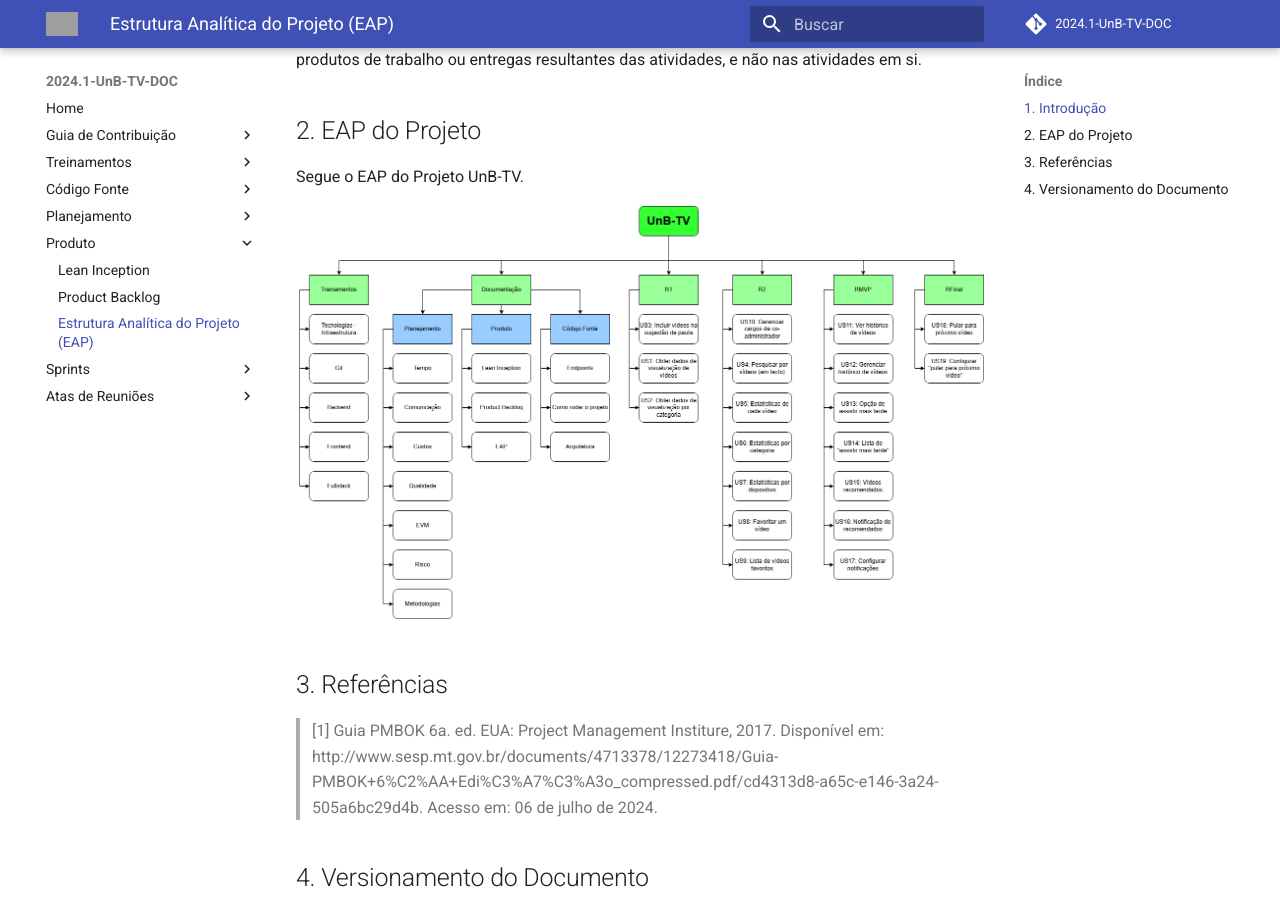
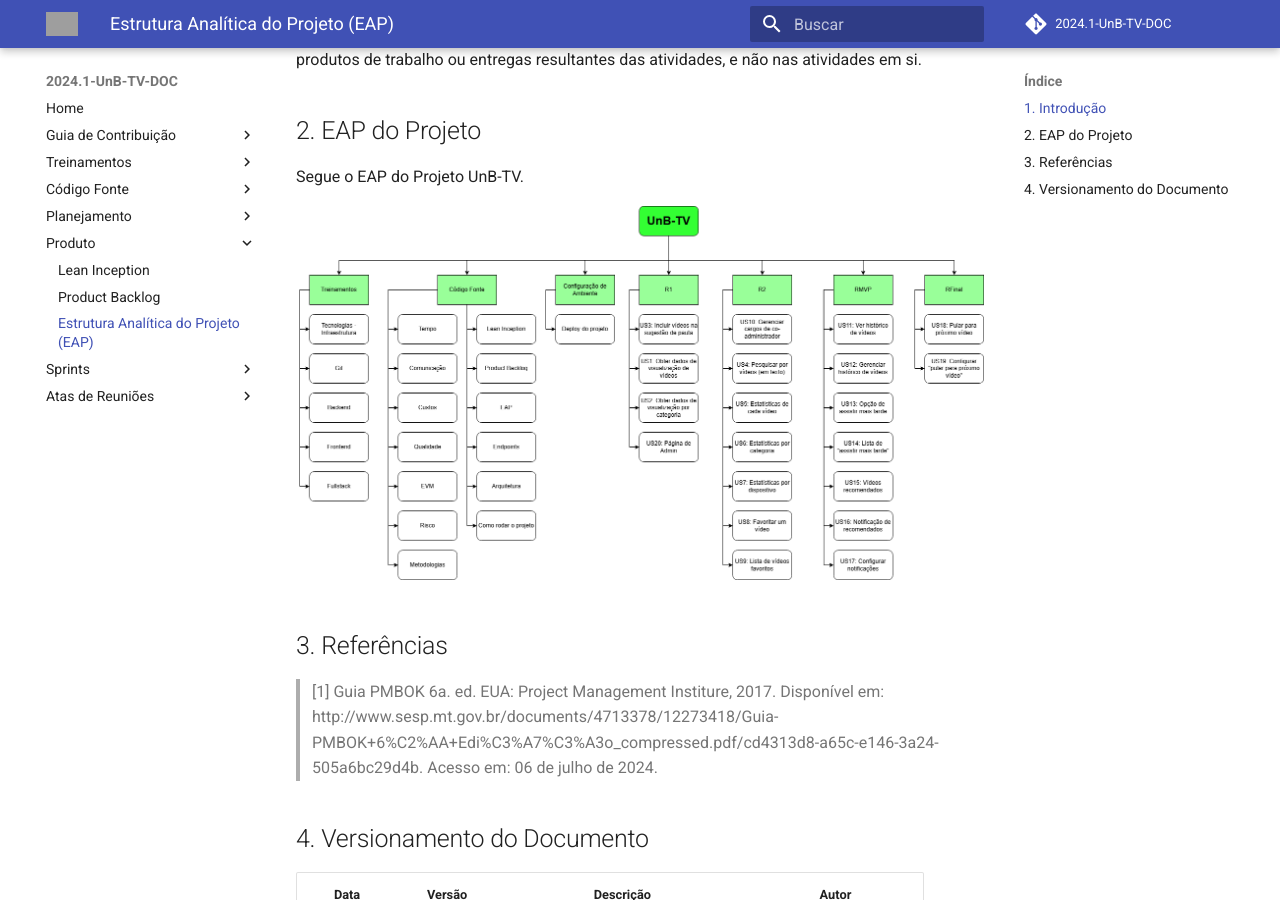
Before and after one commit to fga-eps-mds/2024.1-UnB-TV-DOC, an MkDocs documentation site: the page built from docs/produto/eap.md, in a window 1280 px wide and 900 px high, scrolled down 404 px. Built offline with MkDocs 1.6.1 and Material for MkDocs 9.7.7, drawn with Linux system fonts in a browser that asks for light colours; comment, search, counter and statistics services are not loaded; grey boxes are pictures that could not be loaded.

Commit message:
Update eap.md

```diff
--- a/docs/produto/eap.md
+++ b/docs/produto/eap.md
@@ -10,7 +10,7 @@ A EAP organiza e define todo o escopo do projeto, refletindo o trabalho descrito
 
 Segue o EAP do Projeto UnB-TV.
 
-![EAP](https://raw.githubusercontent.com/fga-eps-mds/2024.1-UnB-TV-DOC/main/docs/assets/eap_3.png)
+![EAP](https://raw.githubusercontent.com/fga-eps-mds/2024.1-UnB-TV-DOC/main/docs/assets/eap_4.png)
 
 ## 3. Referências
 
```
